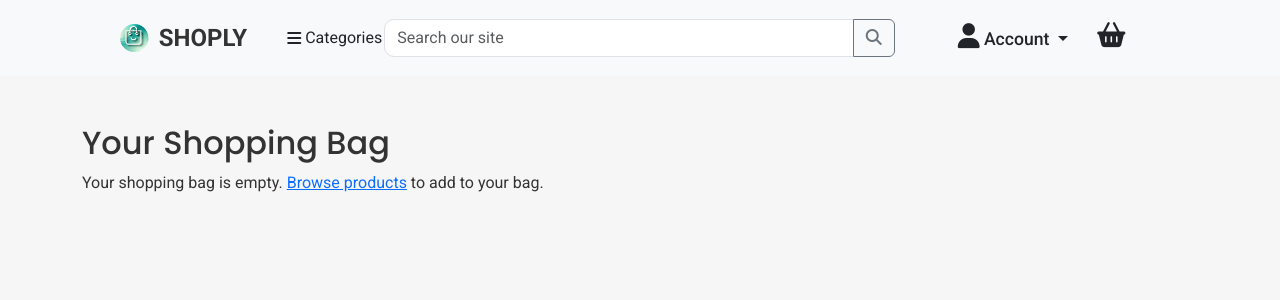
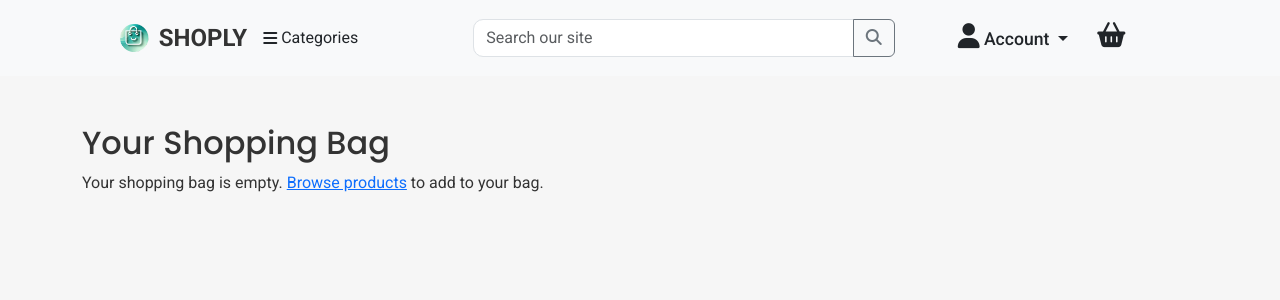
Before and after one commit to patrickaod/Shoply, a Django app: page /bag/ in a window 1280 px wide. Shown: the top 300 px of the page. Run offline with Django 5.2, Linux system fonts and the light colour scheme; data comes from the database, SQL or seed files in the repository; parts of the project's set-up code (start-up, migrations or seed data) failed here and were passed over; some libraries are stand-ins or nearby versions.

Commit message:
Refactor navigation bar to prevent overlapping

```diff
--- a/templates/includes/main_nav.html
+++ b/templates/includes/main_nav.html
@@ -3,13 +3,13 @@
 <div class="container-fluid bg-light py-3">
   <div class="row justify-content-center">
     <!-- Outer Columns for Responsive Margin -->
-    <div class="col-11 col-lg-10">
+    <div class="col-12 col-lg-10">
       <!-- Navigation Bar -->
       <nav class="row justify-content-between align-items-center">
         <!-- Logo and Categories (First Section) -->
-        <section class="col-3 d-flex align-items-center">
+        <section class="col-4 d-flex align-items-center">
           <div class="d-flex align-items-center w-100">
-            <a class="navbar-brand d-flex align-items-center me-4" href="{% url 'home' %}">
+            <a class="navbar-brand d-flex align-items-center" href="{% url 'home' %}">
               <!-- Logo -->
               <img src="{% static 'img/shoply_logo.png' %}" alt="Shoply Logo">
               Shoply
@@ -40,7 +40,7 @@
           </div>
         </section>
         <!-- Search Bar (Middle Section) -->
-        <section class="col-5 col-lg-6 d-flex justify-content-center">
+        <section class="col-4 col-md-5 d-flex justify-content-center">
           <form class="d-flex mx-auto w-100" method="get" action="{% url 'products' %}">
             <div class="input-group">
               <!-- Search Bar -->
```
